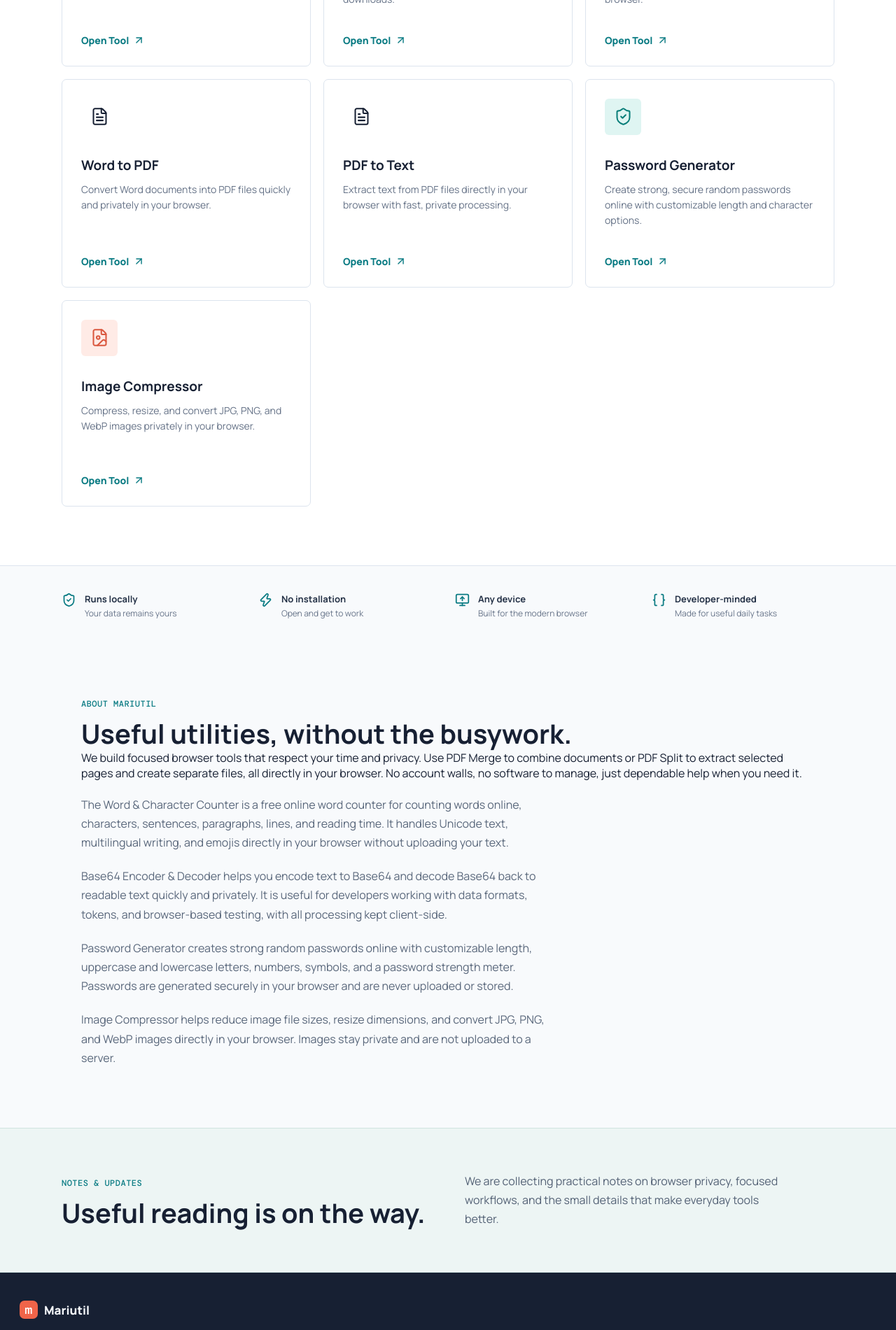
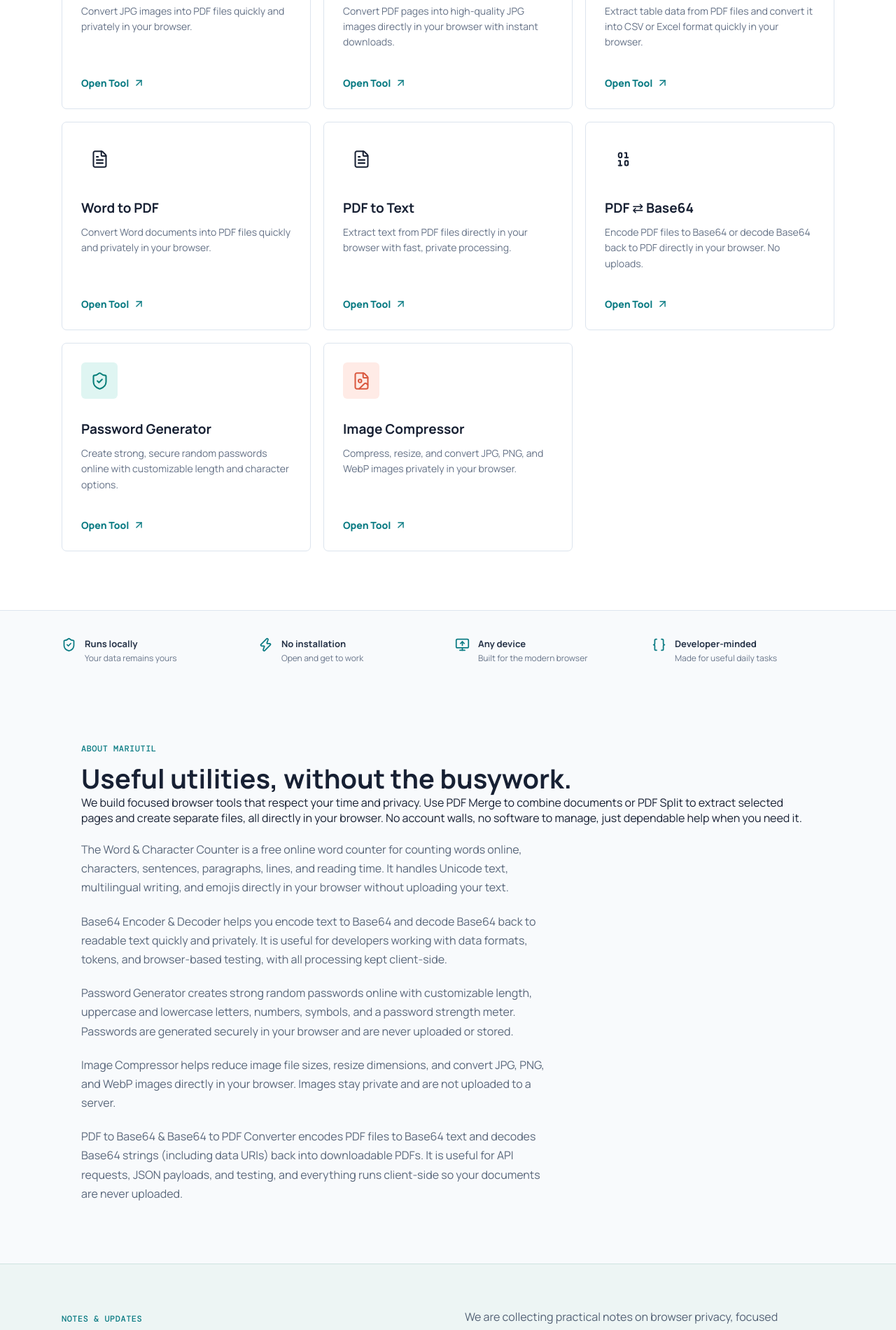
Before and after one commit to poreddymadhukar/mariutil-home, a React (Vite) app: page / in a window 1280 px wide. Shown: the part 2302-4203 px from the top of the page at 70% size. Built offline with nearby package versions, Linux system fonts and the light colour scheme; no server answers.

Commit message:
pdf base64-converter

```diff
--- a/index.html
+++ b/index.html
@@ -6,7 +6,7 @@
     <meta name="theme-color" content="#f8fafc" />
     <meta
       name="description"
-      content="Use Mariutil for free browser tools including Word to PDF conversion, PDF to CSV/Excel conversion, screen recording, PDF to JPG conversion, PDF to Text extraction, PDF merging, XML to JSON conversion, and more. No signup required. Word &amp; Character Counter and Base64 Encoder &amp; Decoder tools are also available. Mariutil also includes a free password generator for creating strong, secure random passwords online. Try the Image Compressor to compress, resize, and convert JPG, PNG, and WebP images privately in your browser."
+      content="Use Mariutil for free browser tools including Word to PDF conversion, PDF to CSV/Excel conversion, screen recording, PDF to JPG conversion, PDF to Text extraction, PDF merging, XML to JSON conversion, and more. No signup required. Word &amp; Character Counter and Base64 Encoder &amp; Decoder tools are also available. Mariutil also includes a free password generator for creating strong, secure random passwords online. Try the Image Compressor to compress, resize, and convert JPG, PNG, and WebP images privately in your browser. Use the PDF to Base64 and Base64 to PDF converter to encode PDF files to Base64 or decode Base64 back to PDF in your browser with no uploads."
     />
     <meta name="application-name" content="Mariutil" />
     <meta name="author" content="Mariutil" />
@@ -30,7 +30,7 @@
     />
     <meta
       property="og:description"
-      content="Use Mariutil for free online tools including JSON formatting, Word to PDF conversion, PDF to CSV/Excel conversion, PDF merging, PDF splitting, PDF to JPG conversion, PDF to Text conversion, JPG to PDF conversion, XML to JSON conversion, and screen recording. No signup required. Try the Word &amp; Character Counter and Base64 Encoder &amp; Decoder too. Mariutil also includes a free password generator for strong, secure random passwords online. The Image Compressor compresses, resizes, and converts JPG, PNG, and WebP images privately in your browser."
+      content="Use Mariutil for free online tools including JSON formatting, Word to PDF conversion, PDF to CSV/Excel conversion, PDF merging, PDF splitting, PDF to JPG conversion, PDF to Text conversion, JPG to PDF conversion, XML to JSON conversion, and screen recording. No signup required. Try the Word &amp; Character Counter and Base64 Encoder &amp; Decoder too. Mariutil also includes a free password generator for strong, secure random passwords online. The Image Compressor compresses, resizes, and converts JPG, PNG, and WebP images privately in your browser. The PDF to Base64 &amp; Base64 to PDF converter encodes and decodes PDF files in your browser with no uploads."
     />
     <meta name="twitter:card" content="summary" />
     <meta name="twitter:url" content="https://mariutil.com/" />
@@ -40,7 +40,7 @@
     />
     <meta
       name="twitter:description"
-      content="Use Mariutil for free online tools including JSON formatting, Word to PDF conversion, PDF to CSV/Excel conversion, PDF merging, PDF splitting, PDF to JPG conversion, PDF to Text conversion, JPG to PDF conversion, XML to JSON conversion, and screen recording. No signup required. Try the Word &amp; Character Counter and Base64 Encoder &amp; Decoder too. Mariutil also includes a free password generator for strong, secure random passwords online. The Image Compressor compresses, resizes, and converts JPG, PNG, and WebP images privately in your browser."
+      content="Use Mariutil for free online tools including JSON formatting, Word to PDF conversion, PDF to CSV/Excel conversion, PDF merging, PDF splitting, PDF to JPG conversion, PDF to Text conversion, JPG to PDF conversion, XML to JSON conversion, and screen recording. No signup required. Try the Word &amp; Character Counter and Base64 Encoder &amp; Decoder too. Mariutil also includes a free password generator for strong, secure random passwords online. The Image Compressor compresses, resizes, and converts JPG, PNG, and WebP images privately in your browser. The PDF to Base64 &amp; Base64 to PDF converter encodes and decodes PDF files in your browser with no uploads."
     />
     <title>
       Free Online Screen Recorder with Audio - Mariutil | Word Counter &amp;
@@ -62,7 +62,7 @@
             "name": "Mariutil",
             "url": "https://mariutil.com/",
             "description": "Free online tools for developers and everyday work, including JSON formatting, Word to PDF conversion, PDF to CSV/Excel conversion, PDF merging, PDF splitting, PDF to JPG conversion, JPG to PDF conversion, XML to JSON conversion, QR code generation, screen recording, and PDF to Text conversion. The site also includes a Word & Character Counter, Base64 Encoder & Decoder, and a free password generator for strong, secure random passwords.",
-                      "description": "Free online tools for developers and everyday work, including JSON formatting, Word to PDF conversion, PDF to CSV/Excel conversion, PDF merging, PDF splitting, PDF to JPG conversion, JPG to PDF conversion, XML to JSON conversion, QR code generation, screen recording, and PDF to Text conversion. The site also includes a Word & Character Counter, Base64 Encoder & Decoder, a free password generator for strong, secure random passwords, and an Image Compressor for private JPG, PNG, and WebP processing."
+                      "description": "Free online tools for developers and everyday work, including JSON formatting, Word to PDF conversion, PDF to CSV/Excel conversion, PDF merging, PDF splitting, PDF to JPG conversion, JPG to PDF conversion, XML to JSON conversion, QR code generation, screen recording, and PDF to Text conversion. The site also includes a Word & Character Counter, Base64 Encoder & Decoder, a free password generator for strong, secure random passwords, and an Image Compressor for private JPG, PNG, and WebP processing. It also includes a PDF to Base64 and Base64 to PDF converter for encoding and decoding PDF files in the browser."
             "publisher": { "@id": "https://mariutil.com/#organization" },
             "inLanguage": "en-US"
           },
@@ -242,6 +242,16 @@
               "url": "https://imagecompressor.mariutil.com/",
               "description": "Compress, resize, and convert JPG, PNG, and WebP images directly in your browser without uploading them to a server."
             }
+          },
+          {
+            "@type": "ListItem",
+            "position": 17,
+            "item": {
+              "@type": "WebApplication",
+              "name": "PDF to Base64 & Base64 to PDF Converter",
+              "url": "https://pdfbase64.mariutil.com/",
+              "description": "Encode PDF files to Base64 or decode Base64 back to PDF directly in your browser. Free, private, and no file uploads."
+            }
           }
         ]
       }
@@ -274,6 +284,20 @@
         "offers": { "@type": "Offer", "price": "0", "priceCurrency": "USD" }
       }
     </script>
+    <script type="application/ld+json">
+      {
+        "@context": "https://schema.org",
+        "@type": "WebApplication",
+        "name": "Mariutil PDF to Base64 & Base64 to PDF Converter",
+        "url": "https://pdfbase64.mariutil.com/",
+        "applicationCategory": "UtilitiesApplication",
+        "operatingSystem": "Any",
+        "isAccessibleForFree": true,
+        "description": "Convert PDF files to Base64 or decode Base64 back to PDF directly in your browser. Free, private, fast, and no file uploads.",
+        "keywords": "pdf to base64, base64 to pdf, encode pdf base64, decode base64 pdf, pdf base64 converter online",
+        "offers": { "@type": "Offer", "price": "0", "priceCurrency": "USD" }
+      }
+    </script>
   </head>
   <body>
     <div id="root"></div>
--- a/src/App.tsx
+++ b/src/App.tsx
@@ -161,6 +161,14 @@
     accent: "purple",
   },
   {
+    name: "PDF ⇄ Base64",
+    description:
+      "Encode PDF files to Base64 or decode Base64 back to PDF directly in your browser. No uploads.",
+    href: "https://pdfbase64.mariutil.com/",
+    icon: Binary,
+    accent: "orange",
+  },
+  {
     name: "Password Generator",
     description:
       "Create strong, secure random passwords online with customizable length and character options.",
@@ -201,7 +209,9 @@
             You can also use the Password Generator to create strong, secure
             random passwords privately in your browser. The Image Compressor can
             compress, resize, and convert JPG, PNG, and WebP images privately in
-            your browser.
+            your browser. Use the PDF to Base64 and Base64 to PDF converter to
+            encode PDF files to Base64 or decode Base64 back to PDF without
+            uploading anything.
           </p>
           <a className="browse-link" href="#tools">
             Explore tools <ArrowUpRight size={17} aria-hidden="true" />
@@ -305,6 +315,13 @@
               and convert JPG, PNG, and WebP images directly in your browser.
               Images stay private and are not uploaded to a server.
             </p>
+            <p>
+              PDF to Base64 &amp; Base64 to PDF Converter encodes PDF files to
+              Base64 text and decodes Base64 strings (including data URIs) back
+              into downloadable PDFs. It is useful for API requests, JSON
+              payloads, and testing, and everything runs client-side so your
+              documents are never uploaded.
+            </p>
           </div>
         </section>
 
```
Also changed, not shown: 1 other file (tests, documents, lock files or other folders).
